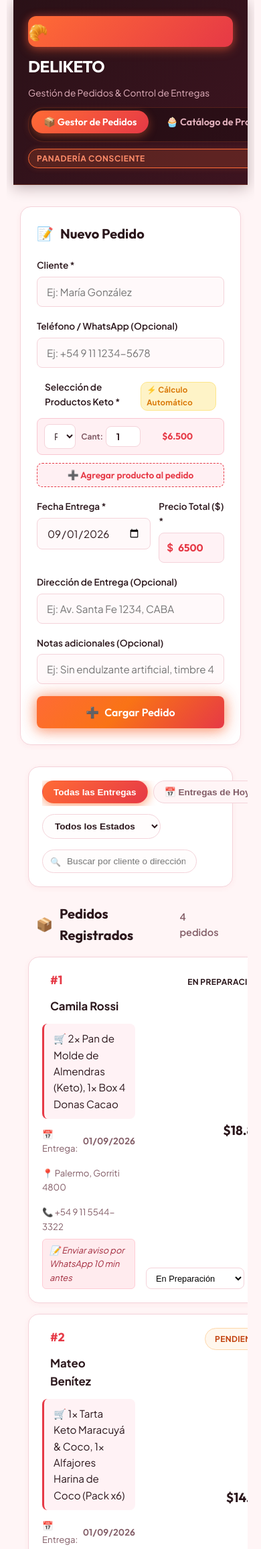
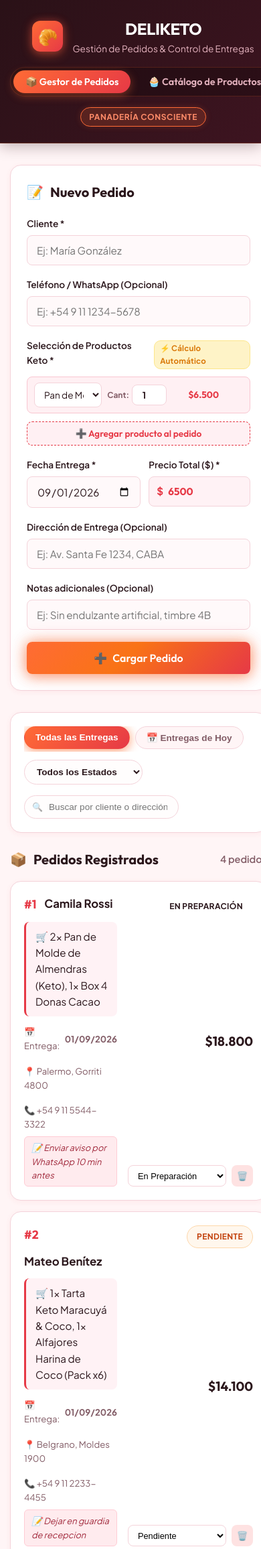
Before and after one commit to BenyaminRodriguez/deliketo-bakery-orders, a FastAPI app: page / in a window 390 px wide. Shown: the top 2312 px of the page at 67% size. Run offline with FastAPI, Linux system fonts and the light colour scheme.

Commit message:
Ajustar diseño responsivo fluido y prolijo para movil

```diff
--- a/static/css/styles.css
+++ b/static/css/styles.css
@@ -986,43 +986,57 @@
 
 @media screen and (max-width: 768px) {
 
-  /* Forzar a todos los contenedores principales a adaptarse al ancho de la pantalla del celu */
+  /* Evitar desbordes horizontales generales sin romper márgenes internos */
   body,
-  html,
+  html {
+    overflow-x: hidden !important;
+    width: 100% !important;
+    margin: 0 !important;
+    padding: 0 !important;
+  }
+
+  /* Dejar que los contenedores respiren con un padding prolijo */
   .container,
   main,
-  header,
-  div[class*="header"],
-  section {
-    width: 100% !important;
+  header {
+    box-sizing: border-box !important;
     max-width: 100% !important;
-    min-width: 0 !important;
-    box-sizing: border-box !important;
-    margin-left: 0 !important;
-    margin-right: 0 !important;
-    padding-left: 12px !important;
-    padding-right: 12px !important;
+    padding-left: 15px !important;
+    padding-right: 15px !important;
   }
 
-  /* Apilar los botones de navegación horizontal para que no se salgan de la pantalla */
-  header div,
+  /* En la cabecera superior, acomodar los botones sin estirarlos de más */
+  header,
+  .header-container {
+    display: flex !important;
+    flex-direction: column !important;
+    align-items: center !important;
+    text-align: center !important;
+  }
+
   .nav-buttons,
   .tabs-container {
     display: flex !important;
-    flex-direction: column !important;
+    flex-wrap: wrap !important;
+    justify-content: center !important;
+    gap: 8px !important;
     width: 100% !important;
-    align-items: stretch !important;
-    gap: 10px !important;
   }
 
-  header button,
   .nav-buttons button,
   .tabs-container button {
-    width: 100% !important;
-    margin: 0 !important;
+    flex: 1 1 auto !important;
+    min-width: 120px !important;
   }
 
-  /* Ajustar la tabla para desplazamiento lateral limpio */
+  /* Asegurar que los botones de acción principal mantengan su tamaño correcto */
+  button,
+  .btn {
+    box-sizing: border-box !important;
+    max-width: 100% !important;
+  }
+
+  /* Tablas con desplazamiento suave horizontal */
   table {
     display: block !important;
     width: 100% !important;
@@ -1030,47 +1044,3 @@
     white-space: nowrap !important;
   }
 }
-
-@media screen and (max-width: 768px) {
-
-  /* Forzar que toda la pantalla y contenedores no se pasen del ancho */
-  body,
-  html,
-  .container,
-  main,
-  header {
-    width: 100% !important;
-    max-width: 100% !important;
-    overflow-x: hidden !important;
-    padding-left: 10px !important;
-    padding-right: 10px !important;
-    box-sizing: border-box !important;
-  }
-
-  /* Acomodar la barra superior y botones en columna */
-  header>div,
-  .header-container,
-  .nav-buttons {
-    display: flex !important;
-    flex-direction: column !important;
-    width: 100% !important;
-    position: relative !important;
-    left: 0 !important;
-    right: 0 !important;
-    margin: 0 auto !important;
-  }
-
-  .nav-buttons button,
-  header button {
-    width: 100% !important;
-    margin-bottom: 8px !important;
-  }
-
-  /* Hacer que la tabla se pueda deslizar de costado sin romper el diseño */
-  table {
-    display: block !important;
-    width: 100% !important;
-    overflow-x: auto !important;
-    white-space: nowrap !important;
-  }
-}
```
